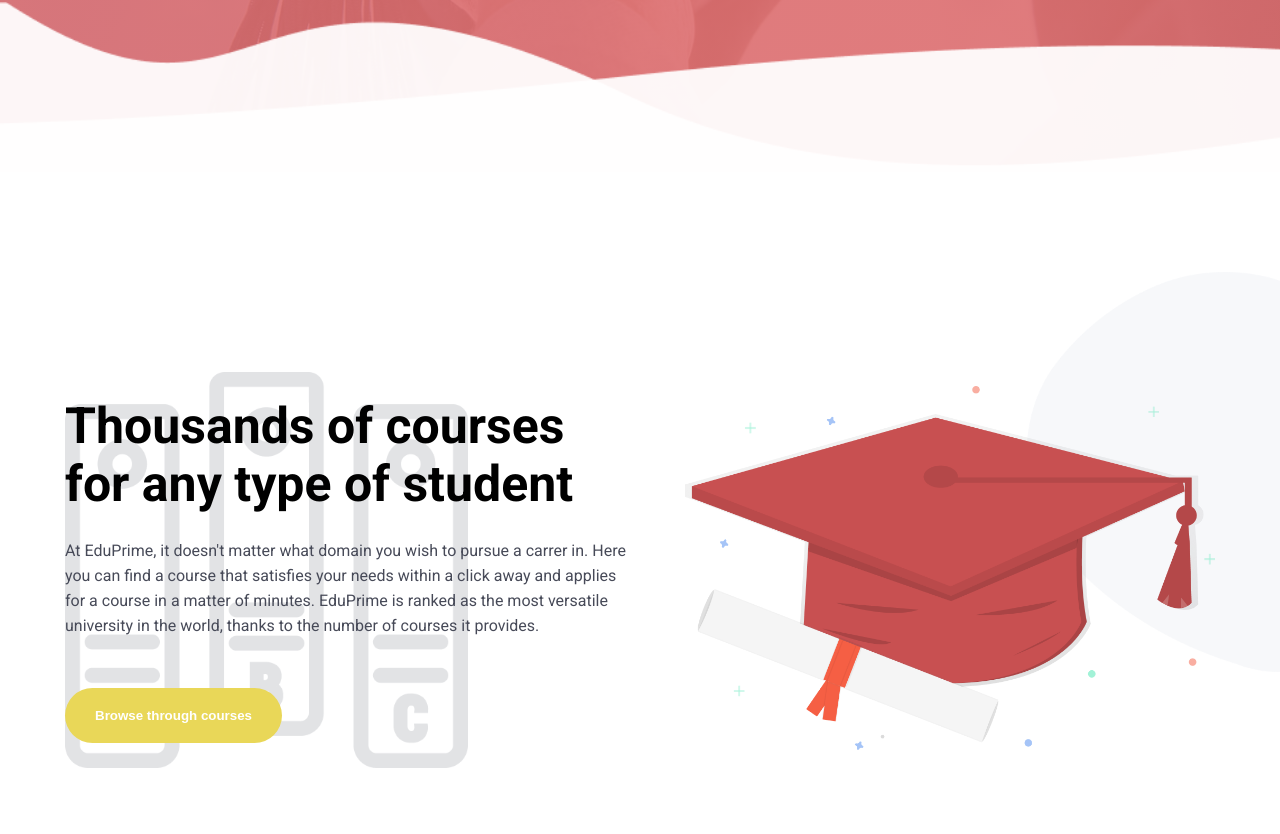
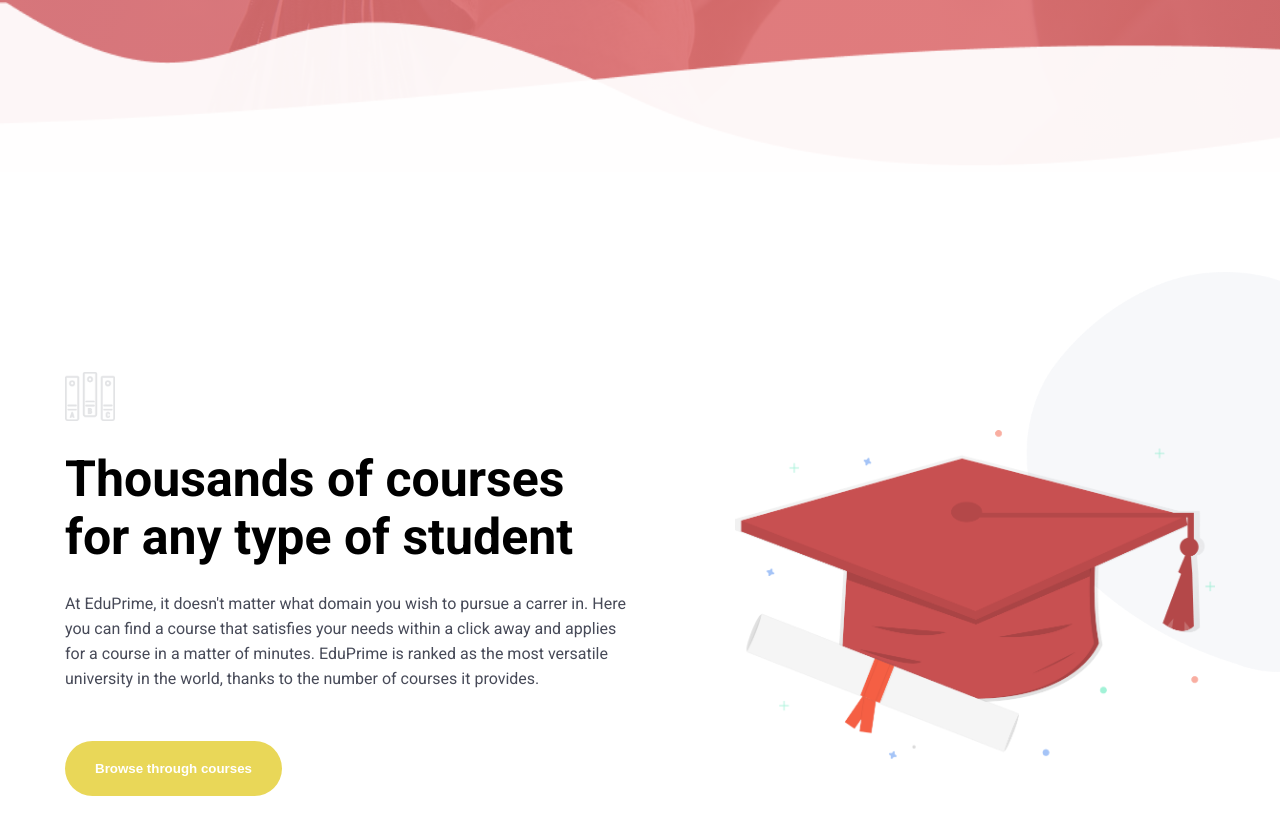
Before and after one commit to bertoldimatteo/proj-html-vuejs, a Vue app: page / in a window 1280 px wide. Shown: the part 708-1542 px from the top of the page. Built offline with nearby package versions, Linux system fonts and the light colour scheme.

Commit message:
completata sezione 1

```diff
--- a/src/components/mainComponents/baseMain.vue
+++ b/src/components/mainComponents/baseMain.vue
@@ -3,6 +3,7 @@
         <section class="first-section">
             <div class="container-lg">
                 <div class="right-section">
+                    <img class="book-icon" src="../../assets/reference/img/Books-icon.png" alt="books">
                     <Monocard v-for="element in dataShared.data[1].section1" :key="element.id" :info="element"/>
                 </div>
                 <div class="left-section">
@@ -44,14 +45,12 @@
     justify-content: center;
     align-items: center;
     padding: 200px 0;
-    gap: 50px;
+    gap: 100px;
 }
-.right-section {
-    background-image: url('../../assets/reference/img/Books-icon.png');
-    background-repeat: no-repeat;
-    background-size: contain;
+.book-icon {
+    width: 50px;
 }
 .left-section img {
-    width: 530px;
+    width: 480px;
 }
 </style>
```
